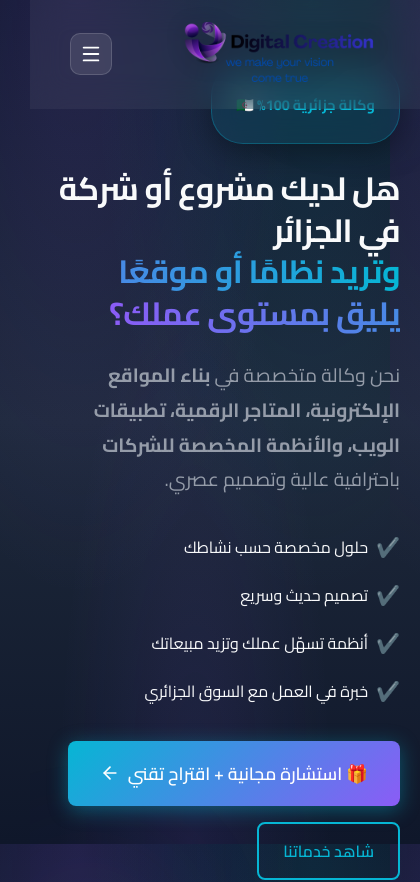
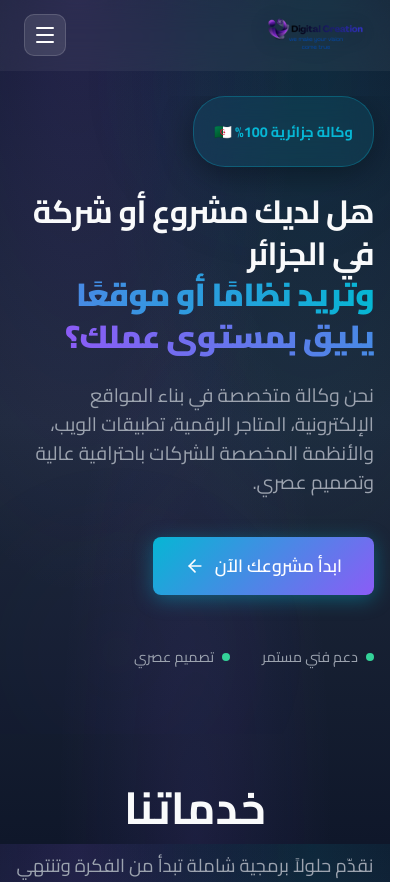
Before and after one commit to DMR-7-1/digital-creation-agency, a React (Vite) app: page / in a window 390 px wide. Shown: the top 882 px of the page, 420 px wide, since content can reach past the window. Built offline with nearby package versions, Linux system fonts and the light colour scheme.

Commit message:
Premium Mobile Overhaul - Full Screen Menu & Layout Fixes

```diff
--- a/src/components/Navbar.jsx
+++ b/src/components/Navbar.jsx
@@ -14,6 +14,16 @@ const Navbar = () => {
     return () => window.removeEventListener('scroll', handleScroll);
   }, []);
 
+  // Lock body scroll when menu is open
+  useEffect(() => {
+    if (isMenuOpen) {
+      document.body.style.overflow = 'hidden';
+    } else {
+      document.body.style.overflow = 'unset';
+    }
+  }, [isMenuOpen]);
+
+  // Close menu on route change
   useEffect(() => setIsMenuOpen(false), [location]);
 
   const navLinks = [
@@ -31,6 +41,10 @@ const Navbar = () => {
         @keyframes slideIn {
           from { opacity: 0; transform: translateY(-10px); }
           to { opacity: 1; transform: translateY(0); }
+        }
+        @keyframes fadeIn {
+          from { opacity: 0; }
+          to { opacity: 1; }
         }
         .nav-link {
           position: relative;
@@ -94,39 +108,42 @@ const Navbar = () => {
         <div style={{
           maxWidth: '100%',
           margin: '0 auto',
-          padding: '0 2.5rem',
+          padding: '0 1.5rem', // Smaller padding on mobile
           display: 'flex',
           alignItems: 'center',
           justifyContent: 'space-between'
         }}>
 
-          {/* LEFT CORNER - Logo (no container) */}
+          {/* LEFT CORNER - Logo */}
           <Link
             to="/"
             style={{
               display: 'flex',
               alignItems: 'center',
               textDecoration: 'none',
-              transition: 'transform 0.3s ease'
+              transition: 'transform 0.3s ease',
+              zIndex: 1001 // Ensure above mobile menu if needed, though menu covers all
             }}
-            onMouseEnter={(e) => e.currentTarget.style.transform = 'scale(1.03)'}
-            onMouseLeave={(e) => e.currentTarget.style.transform = 'scale(1)'}
           >
             <img
               src={logoImg}
               alt="Digital Creation"
               style={{
-                height: isScrolled ? '150px' : '200px',
+                height: isScrolled ? '120px' : '160px', // Slightly smaller on mobile default? No, keep desktop logic but maybe clamp in CSS if needed.
+                // Actually, let's keep the user's logic but ensure it doesn't break mobile layout.
+                // Mobile fix: max-height limit
+                maxHeight: '100px', // Force constraint on mobile
                 width: 'auto',
                 transition: 'all 0.4s ease',
                 filter: 'drop-shadow(0 2px 10px rgba(0, 0, 0, 0.15))',
-                marginTop: '-60px',
-                marginBottom: '-60px'
+                // Desktop overrides via media query style injection below or keep logic
+                marginTop: '-40px',
+                marginBottom: '-40px'
               }}
             />
           </Link>
 
-          {/* CENTER - Navigation Links (spread out) */}
+          {/* CENTER - Navigation Links (Desktop) */}
           <div
             className="desktop-menu"
             style={{
@@ -152,15 +169,13 @@ const Navbar = () => {
                   transition: 'color 0.3s ease',
                   whiteSpace: 'nowrap'
                 }}
-                onMouseEnter={(e) => e.target.style.color = '#8b5cf6'}
-                onMouseLeave={(e) => e.target.style.color = location.pathname === link.href ? '#8b5cf6' : 'rgba(255,255,255,0.9)'}
               >
                 {link.name}
               </Link>
             ))}
           </div>
 
-          {/* RIGHT CORNER - CTA Button & Mobile Toggle */}
+          {/* RIGHT CORNER - CTA & Toggle */}
           <div style={{ display: 'flex', alignItems: 'center', gap: '1rem' }}>
             <Link
               to="/contact"
@@ -178,14 +193,6 @@ const Navbar = () => {
                 boxShadow: '0 4px 20px rgba(139, 92, 246, 0.35)',
                 transition: 'all 0.3s ease'
               }}
-              onMouseEnter={(e) => {
-                e.currentTarget.style.transform = 'translateY(-2px)';
-                e.currentTarget.style.boxShadow = '0 8px 30px rgba(139, 92, 246, 0.5)';
-              }}
-              onMouseLeave={(e) => {
-                e.currentTarget.style.transform = 'translateY(0)';
-                e.currentTarget.style.boxShadow = '0 4px 20px rgba(139, 92, 246, 0.35)';
-              }}
             >
               <Sparkles size={16} />
               ابدأ مشروعك
@@ -193,7 +200,7 @@ const Navbar = () => {
 
             {/* Mobile Toggle */}
             <button
-              onClick={() => setIsMenuOpen(!isMenuOpen)}
+              onClick={() => setIsMenuOpen(true)}
               className="mobile-toggle"
               style={{
                 background: 'rgba(255, 255, 255, 0.1)',
@@ -209,76 +216,101 @@ const Navbar = () => {
                 height: '42px',
                 transition: 'all 0.3s ease'
               }}
-              onMouseEnter={(e) => e.currentTarget.style.background = 'rgba(255, 255, 255, 0.15)'}
-              onMouseLeave={(e) => e.currentTarget.style.background = 'rgba(255, 255, 255, 0.1)'}
             >
-              {isMenuOpen ? <X size={22} /> : <Menu size={22} />}
+              <Menu size={24} />
             </button>
           </div>
         </div>
       </nav>
 
-      {/* Mobile Menu */}
+      {/* NEW PREMIUM FULL SCREEN MOBILE MENU */}
       {isMenuOpen && (
         <div style={{
           position: 'fixed',
-          top: isScrolled ? '65px' : '80px',
-          left: '1rem',
-          right: '1rem',
-          zIndex: 999,
-          background: 'rgba(15, 23, 42, 0.98)',
-          backdropFilter: 'blur(24px)',
-          borderRadius: '20px',
-          border: '1px solid rgba(255, 255, 255, 0.1)',
-          padding: '1.5rem',
-          boxShadow: '0 25px 60px rgba(0, 0, 0, 0.5)',
-          animation: 'slideIn 0.3s ease-out'
+          inset: 0, // Top, right, bottom, left = 0
+          zIndex: 9999,
+          background: 'rgba(15, 23, 42, 0.98)', // Deep dark
+          backdropFilter: 'blur(20px)',
+          display: 'flex',
+          flexDirection: 'column',
+          animation: 'fadeIn 0.2s ease-out'
         }}>
-          <div style={{ display: 'flex', flexDirection: 'column', gap: '0.5rem' }}>
+          {/* Header of Modal */}
+          <div style={{
+            padding: '1.5rem',
+            display: 'flex',
+            justifyContent: 'space-between',
+            alignItems: 'center',
+            borderBottom: '1px solid rgba(255,255,255,0.05)'
+          }}>
+             <span style={{ fontSize: '1.2rem', fontWeight: 'bold', color: 'white' }}>القائمة</span>
+             <button
+               onClick={() => setIsMenuOpen(false)}
+               style={{
+                 background: 'rgba(255,255,255,0.1)',
+                 border: 'none',
+                 borderRadius: '50%',
+                 width: '40px',
+                 height: '40px',
+                 display: 'flex',
+                 alignItems: 'center',
+                 justifyContent: 'center',
+                 color: 'white',
+                 cursor: 'pointer'
+               }}
+             >
+               <X size={24} />
+             </button>
+          </div>
+
+          {/* Links Container */}
+          <div style={{
+            flex: 1,
+            display: 'flex',
+            flexDirection: 'column',
+            alignItems: 'center',
+            justifyContent: 'center',
+            gap: '2rem'
+          }}>
             {navLinks.map((link, index) => (
               <Link
                 key={link.name}
                 to={link.href}
                 onClick={() => setIsMenuOpen(false)}
                 style={{
-                  color: location.pathname === link.href ? '#8b5cf6' : 'rgba(255,255,255,0.9)',
+                  fontSize: '2rem', // Massive font for premium app feel
+                  fontWeight: '700',
+                  color: location.pathname === link.href ? '#8b5cf6' : 'rgba(255,255,255,0.8)',
                   textDecoration: 'none',
-                  fontWeight: '600',
-                  fontSize: '1.15rem',
-                  padding: '0.9rem 1.2rem',
-                  borderRadius: '12px',
-                  background: location.pathname === link.href
-                    ? 'rgba(139, 92, 246, 0.15)'
-                    : 'transparent',
-                  transition: 'all 0.3s ease',
-                  animation: `slideIn 0.3s ease-out ${index * 0.05}s backwards`
+                  transition: 'color 0.3s ease',
+                  animation: `slideIn 0.4s ease-out forwards ${index * 0.05}s`,
+                  opacity: 0 // Start hidden for animation
                 }}
               >
                 {link.name}
               </Link>
             ))}
+          </div>
 
+          {/* Footer of Modal */}
+          <div style={{ padding: '2rem', width: '100%' }}>
             <Link
               to="/contact"
               onClick={() => setIsMenuOpen(false)}
-              className="cta-btn"
+              className="btn cta-btn"
               style={{
-                marginTop: '0.75rem',
-                padding: '0.9rem 1.5rem',
-                borderRadius: '12px',
+                width: '100%',
+                padding: '1.2rem',
+                fontSize: '1.1rem',
+                borderRadius: '16px',
                 color: 'white',
-                fontWeight: '700',
-                fontSize: '1.05rem',
-                textDecoration: 'none',
-                textAlign: 'center',
                 display: 'flex',
-                alignItems: 'center',
                 justifyContent: 'center',
-                gap: '0.6rem'
+                gap: '0.5rem'
               }}
             >
-              <Sparkles size={18} />
-              ابدأ مشروعك الآن
+              <Sparkles size={20} />
+              ابدأ مشروعك
             </Link>
           </div>
         </div>
--- a/src/sections/Hero.jsx
+++ b/src/sections/Hero.jsx
@@ -13,8 +13,8 @@ const Hero = () => {
       overflow: 'hidden',
       paddingTop: '8rem' // Account for fixed navbar
     }}>
-      {/* Background Ambience */}
-      <div style={{
+      {/* Background Ambience - Hidden on mobile via CSS to prevent clutter */}
+      <div className="hero-blob" style={{
         position: 'absolute',
         top: '-10%',
         right: '-10%',
@@ -25,7 +25,7 @@ const Hero = () => {
         filter: 'blur(80px)',
         zIndex: -1
       }} />
-      <div style={{
+      <div className="hero-blob" style={{
         position: 'absolute',
         bottom: '-10%',
         left: '-10%',
@@ -37,10 +37,10 @@ const Hero = () => {
         zIndex: -1
       }} />
 
-      <div className="container" style={{ display: 'grid', gridTemplateColumns: 'repeat(auto-fit, minmax(280px, 1fr))', lg: { gridTemplateColumns: '1fr 1fr' }, gap: '3rem', alignItems: 'center' }}>
+      <div className="container" style={{ display: 'grid', gridTemplateColumns: 'repeat(auto-fit, minmax(280px, 1fr))', gap: '3rem', alignItems: 'center' }}>
 
         {/* Text Content */}
-        <div style={{ maxWidth: '650px', zIndex: 1 }}>
+        <div style={{ maxWidth: '650px', zIndex: 1, position: 'relative' }}>
           <div className="glass-panel" style={{
             display: 'inline-block',
             padding: '0.5rem 1rem',
@@ -59,83 +59,53 @@ const Hero = () => {
             <span style={{
               background: 'linear-gradient(to left, var(--color-primary), var(--color-secondary))',
               WebkitBackgroundClip: 'text',
-              WebkitTextFillColor: 'transparent'
+              WebkitTextFillColor: 'transparent',
+              fontWeight: '800'
             }}>
               وتريد نظامًا أو موقعًا يليق بمستوى عملك؟
             </span>
           </h1>
 
-          <p style={{ fontSize: '1.2rem', marginBottom: '2rem', opacity: 0.95, lineHeight: '1.8' }}>
-            نحن وكالة متخصصة في <strong>بناء المواقع الإلكترونية، المتاجر الرقمية، تطبيقات الويب، والأنظمة المخصصة للشركات</strong> باحترافية عالية وتصميم عصري.
+          <p style={{ fontSize: '1.2rem', marginBottom: '2.5rem', maxWidth: '550px' }}>
+            نحن وكالة متخصصة في بناء المواقع الإلكترونية، المتاجر الرقمية، تطبيقات الويب، والأنظمة المخصصة للشركات باحترافية عالية وتصميم عصري.
           </p>
 
-          {/* Value Props from Ad - Animated */}
-          <div style={{ marginBottom: '2rem', display: 'grid', gap: '0.75rem' }}>
-            {[
-              'حلول مخصصة حسب نشاطك',
-              'تصميم حديث وسريع',
-              'أنظمة تسهّل عملك وتزيد مبيعاتك',
-              'خبرة في العمل مع السوق الجزائري'
-            ].map((text, index) => (
-              <div
-                key={index}
-                className="fade-in-up"
-                style={{
-                  display: 'flex',
-                  alignItems: 'center',
-                  gap: '0.5rem',
-                  animationDelay: `${0.2 + index * 0.1}s`,
-                  opacity: 0,
-                  animationFillMode: 'forwards'
-                }}
-              >
-                <span style={{ color: 'var(--color-primary)', fontSize: '1.2rem' }}>✔️</span>
-                <span>{text}</span>
-              </div>
-            ))}
+          <div style={{ display: 'flex', gap: '1rem', flexWrap: 'wrap' }}>
+            <Link to="/contact" className="btn btn-primary" style={{ padding: '0.8rem 2rem', fontSize: '1.1rem' }}>
+              ابدأ مشروعك الآن
+              <ArrowLeft size={20} style={{ marginRight: '10px' }} />
+            </Link>
           </div>
 
-          <div style={{ display: 'flex', gap: '1rem', flexWrap: 'wrap' }}>
-            <Link to="/contact" className="btn btn-primary" style={{ fontSize: '1.1rem', padding: '1rem 2rem' }}>
-              🎁 استشارة مجانية + اقتراح تقني
-              <ArrowLeft size={20} style={{ marginRight: '0.5rem' }} />
-            </Link>
-            <Link to="/services" className="btn btn-outline">
-              شاهد خدماتنا
-            </Link>
+          <div style={{ marginTop: '3rem', display: 'flex', gap: '2rem', fontSize: '0.9rem', color: 'var(--color-text-muted)' }}>
+             <div style={{ display: 'flex', alignItems: 'center', gap: '0.5rem' }}>
+               <span style={{ width: '8px', height: '8px', borderRadius: '50%', background: '#34d399' }}></span>
+               دعم فني مستمر
+             </div>
+             <div style={{ display: 'flex', alignItems: 'center', gap: '0.5rem' }}>
+               <span style={{ width: '8px', height: '8px', borderRadius: '50%', background: '#34d399' }}></span>
+               تصميم عصري
+             </div>
           </div>
         </div>
 
-        {/* Hero Visual (Stock Image) */}
-        <div className="hero-visual" style={{
-          position: 'relative',
-          height: '450px',
-          display: 'flex',
-          justifyContent: 'center',
-          alignItems: 'center'
-        }}>
-           <div className="glass-panel" style={{
-             padding: '10px',
-             borderRadius: '24px',
-             background: 'rgba(255,255,255,0.05)',
-             border: '1px solid rgba(255,255,255,0.1)',
-             boxShadow: '0 25px 50px -12px rgba(0, 0, 0, 0.5)'
-           }}>
-             <img
-               src={heroBg}
-               alt="Team Working"
-               style={{
-                 borderRadius: '16px',
-                 maxWidth: '100%',
-                 height: 'auto',
-                 maxHeight: '400px',
-                 objectFit: 'cover'
-               }}
-             />
-           </div>
+        {/* Visual Content - Hidden on mobile to focus on copy */}
+        <div className="hero-visual" style={{ position: 'relative', display: 'flex', justifyContent: 'center' }}>
+           <img
+             src={heroBg}
+             alt="Digital Creation Dashboard"
+             className="animate-float"
+             style={{
+               width: '100%',
+               maxWidth: '550px',
+               borderRadius: '20px',
+               boxShadow: '0 20px 50px rgba(0,0,0,0.5)',
+               border: '1px solid rgba(255,255,255,0.1)'
+             }}
+           />
 
            {/* Floating Badge */}
-           <div className="glass-panel animate-float" style={{
+           <div className="glass-panel" style={{
              position: 'absolute',
              bottom: '10%',
              left: '-5%',
@@ -162,6 +132,8 @@ const Hero = () => {
         }
         @media (max-width: 1023px) {
           .hero-visual { display: none !important; }
+          .hero-blob { opacity: 0.05 !important; width: 80vw !important; height: 80vw !important; } /* Reduce visual noise on mobile */
+          #hero { padding-top: 6rem !important; min-height: auto !important; padding-bottom: 4rem !important; } /* Compact hero on mobile */
         }
       `}</style>
     </section>
--- a/src/styles/global.css
+++ b/src/styles/global.css
@@ -8,30 +8,19 @@
 
 body {
   background:
-    radial-gradient(
-      ellipse at 20% 0%,
-      rgba(139, 92, 246, 0.15) 0%,
-      transparent 50%
-    ),
-    radial-gradient(
-      ellipse at 80% 0%,
-      rgba(6, 182, 212, 0.1) 0%,
-      transparent 50%
-    ),
-    radial-gradient(
-      ellipse at 50% 100%,
-      rgba(139, 92, 246, 0.1) 0%,
-      transparent 50%
-    ),
+    radial-gradient(ellipse at 20% 0%, rgba(139, 92, 246, 0.15) 0%, transparent 50%),
+    radial-gradient(ellipse at 80% 0%, rgba(6, 182, 212, 0.1) 0%, transparent 50%),
+    radial-gradient(ellipse at 50% 100%, rgba(139, 92, 246, 0.1) 0%, transparent 50%),
     linear-gradient(180deg, #0f172a 0%, #1e293b 50%, #0f172a 100%);
   background-attachment: fixed;
   color: var(--color-text-main);
   font-family: var(--font-arabic);
   direction: rtl;
-  overflow-x: hidden;
+  overflow-x: hidden; /* Critical for mobile */
   font-smoothing: antialiased;
   -webkit-font-smoothing: antialiased;
   min-height: 100vh;
+  width: 100%;
 }
 
 /* Premium Scrollbar */
@@ -42,11 +31,7 @@ body {
   background: var(--color-bg);
 }
 ::-webkit-scrollbar-thumb {
-  background: linear-gradient(
-    180deg,
-    var(--color-primary),
-    var(--color-secondary)
-  );
+  background: linear-gradient(180deg, var(--color-primary), var(--color-secondary));
   border-radius: 10px;
 }
 ::-webkit-scrollbar-thumb:hover {
@@ -54,12 +39,7 @@ body {
 }
 
 /* Typography */
-h1,
-h2,
-h3,
-h4,
-h5,
-h6 {
+h1, h2, h3, h4, h5, h6 {
   font-weight: 700;
   line-height: 1.2;
   margin-bottom: 1rem;
@@ -128,7 +108,7 @@ p {
 }
 
 .btn::before {
-  content: "";
+  content: '';
   position: absolute;
   top: 50%;
   left: 50%;
@@ -137,9 +117,7 @@ p {
   border-radius: 50%;
   background: rgba(255, 255, 255, 0.15);
   transform: translate(-50%, -50%);
-  transition:
-    width 0.6s,
-    height 0.6s;
+  transition: width 0.6s, height 0.6s;
 }
 
 .btn:hover::before {
@@ -148,11 +126,7 @@ p {
 }
 
 .btn-primary {
-  background: linear-gradient(
-    135deg,
-    var(--color-primary),
-    var(--color-secondary)
-  );
+  background: linear-gradient(135deg, var(--color-primary), var(--color-secondary));
   color: white;
   box-shadow: 0 4px 20px rgba(6, 182, 212, 0.4);
 }
@@ -187,8 +161,7 @@ p {
 }
 
 @keyframes float {
-  0%,
-  100% {
+  0%, 100% {
     transform: translateY(0px);
   }
   50% {
@@ -197,8 +170,7 @@ p {
 }
 
 @keyframes pulse-glow {
-  0%,
-  100% {
+  0%, 100% {
     box-shadow: 0 0 20px rgba(139, 92, 246, 0.3);
   }
   50% {
@@ -237,34 +209,48 @@ a {
   transition: all 0.3s ease;
 }
 
-/* Responsive */
+/* Responsive - Aggressive Overrides for Premium Mobile Feel */
 @media (max-width: 768px) {
   :root {
-    --spacing-section: 3rem; /* Smaller section padding */
+    --spacing-section: 2.5rem; /* Tighter section spacing */
+    --spacing-container: 100%;
+  }
+
+  body {
+    font-size: 15px; /* Slightly smaller base font */
   }
 
   h1 {
-    font-size: 2.5rem;
+    font-size: clamp(1.8rem, 5vw, 2.5rem); /* Clamp for perfect fit */
+    letter-spacing: -0.02em;
   }
   h2 {
-    font-size: 2rem;
+    font-size: 1.6rem;
   }
   h3 {
-    font-size: 1.5rem;
+    font-size: 1.3rem;
+  }
+
+  p {
+    font-size: 1rem;
+    line-height: 1.5;
   }
 
   .container {
-    padding: 0 1.25rem;
+    padding: 0 1rem;
+    width: 100%;
+    overflow-x: hidden; /* Double safety */
   }
 
   .section {
-    padding-top: 4rem !important; /* Force smaller top padding */
-    padding-bottom: 4rem !important;
+    padding-top: 3rem !important;
+    padding-bottom: 3rem !important;
   }
 
-  /* Make glass panels more compact on mobile */
+  /* Make glass panels compact but readable */
   .glass-panel {
-    padding: 1.5rem !important;
+    padding: 1.25rem !important;
+    backdrop-filter: blur(12px); /* Lighter blur for performance */
   }
 }
 
```
